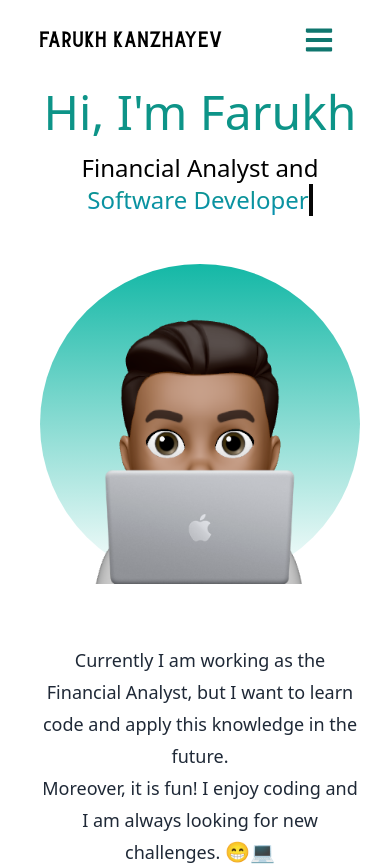
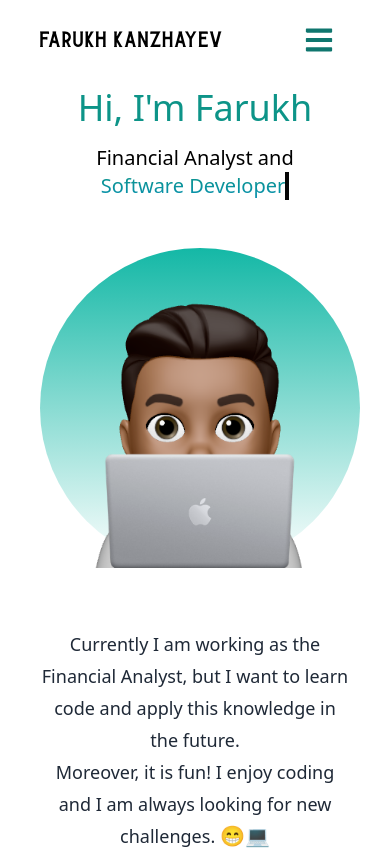
Before and after one commit to jwild22/project5-portfolio-app, a React (Vite) app: page / in a window 390 px wide. Shown: the top 866 px of the page. Built offline with nearby package versions, Linux system fonts and the light colour scheme.

Commit message:
for submission

```diff
--- a/src/pages/About.jsx
+++ b/src/pages/About.jsx
@@ -4,11 +4,11 @@ import Avatar from '../assets/avatar.png';
 export default function About() {
   return (
     <div className="flex flex-col justify-center md:h-screen">
-      <div className="text-center m-auto">
-        <h2 className="text-5xl py-2 text-teal-600 font-medium">
+      <div className="text-center mb-5">
+        <h2 className="text-4xl md:text-5xl py-2 text-teal-600 font-medium">
           Hi, I&apos;m Farukh
         </h2>
-        <h3 className="text-2xl py-2">
+        <h3 className="text-xl py-2 md:text-2xl">
           Financial Analyst and{' '}
           <span className="gradient-text inline-flex overflow-hidden whitespace-nowrap animate-typing text-brand-accent border-r-4">
             Software Developer
```
